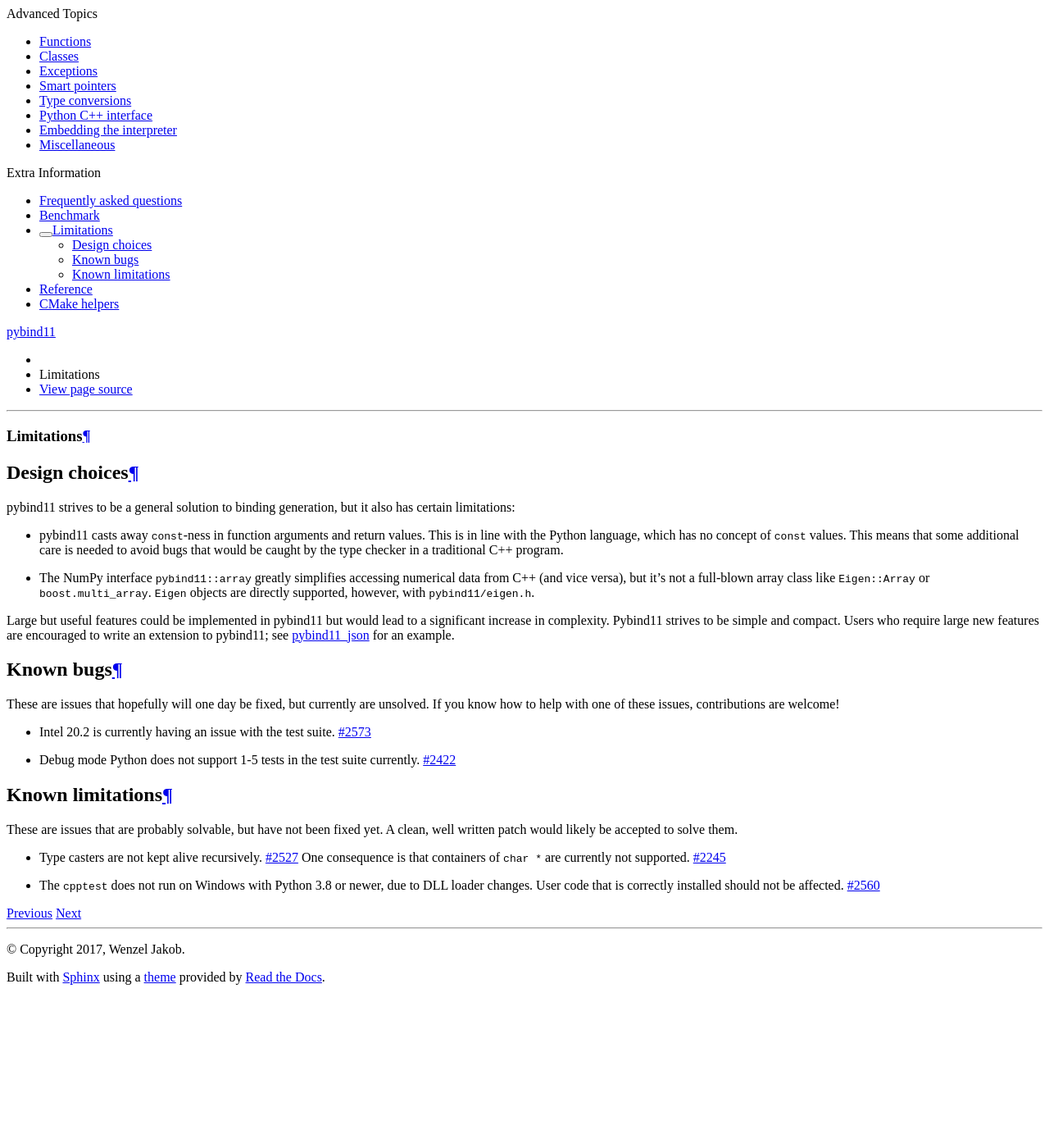
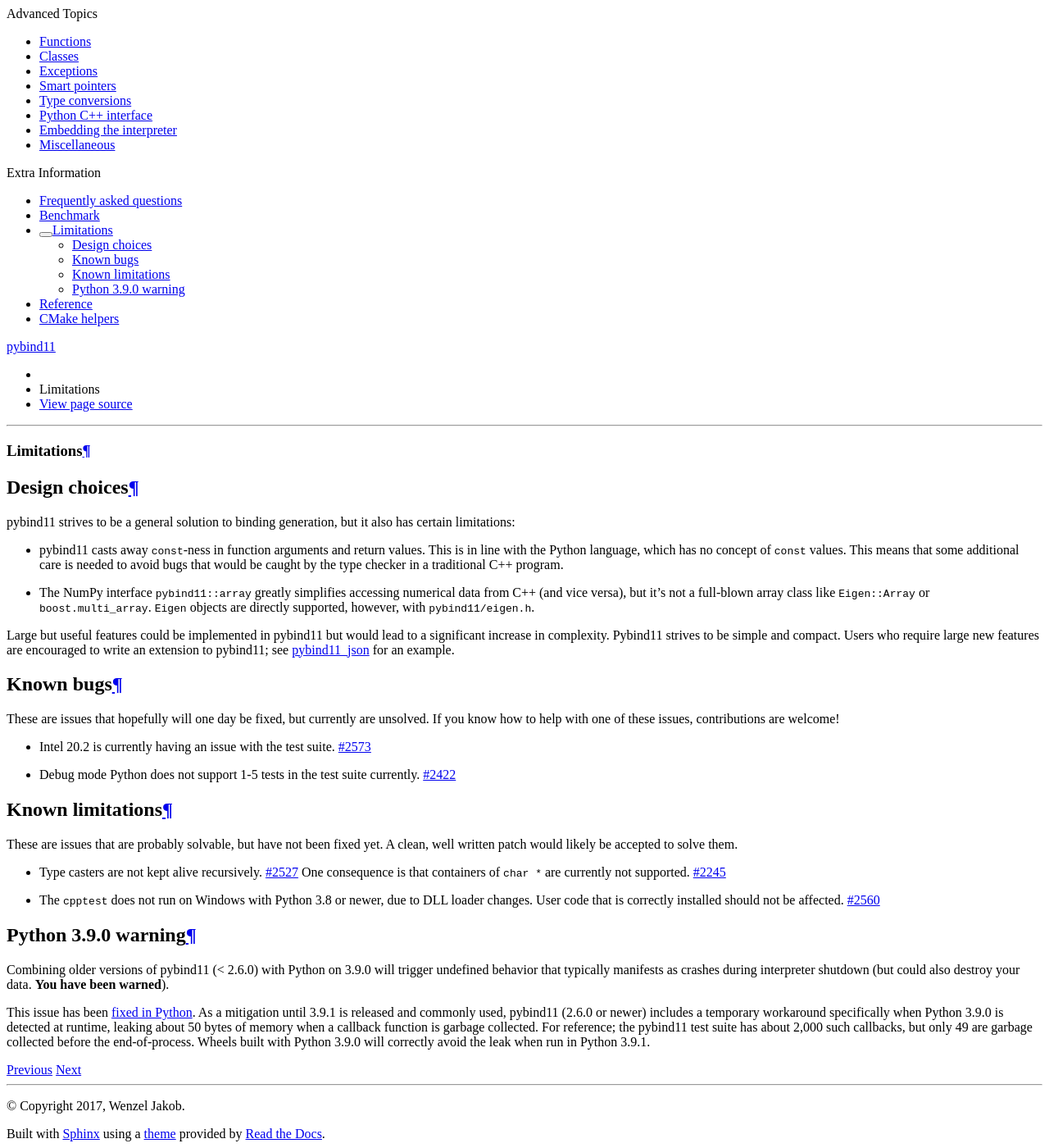
Before and after one commit to pybind/pybind11, a Sphinx documentation site: the page built from docs/limitations.rst, in a window 1280 px wide and 1400 px high, scrolled down 247 px. Shown: the whole window at 82% size. Built offline with Sphinx 7.4.7 and the Read the Docs theme 2.0.0, drawn with Linux system fonts in a browser that asks for light colours; before the commit the page ends 1456 px from its top, so only the background shows below that.

Commit message:
docs: copy of warning in limitations

```diff
--- a/docs/limitations.rst
+++ b/docs/limitations.rst
@@ -51,3 +51,20 @@
 - The ``cpptest`` does not run on Windows with Python 3.8 or newer, due to DLL
   loader changes. User code that is correctly installed should not be affected.
   `#2560 <https://github.com/pybind/pybind11/issue/2560>`_
+
+Python 3.9.0 warning
+^^^^^^^^^^^^^^^^^^^^
+
+Combining older versions of pybind11 (< 2.6.0) with Python on 3.9.0 will
+trigger undefined behavior that typically manifests as crashes during
+interpreter shutdown (but could also destroy your data. **You have been
+warned**).
+
+This issue has been
+`fixed in Python <https://github.com/python/cpython/pull/22670>`_.  As a
+mitigation until 3.9.1 is released and commonly used, pybind11 (2.6.0 or newer)
+includes a temporary workaround specifically when Python 3.9.0 is detected at
+runtime, leaking about 50 bytes of memory when a callback function is garbage
+collected. For reference; the pybind11 test suite has about 2,000 such
+callbacks, but only 49 are garbage collected before the end-of-process. Wheels
+built with Python 3.9.0 will correctly avoid the leak when run in Python 3.9.1.
```
